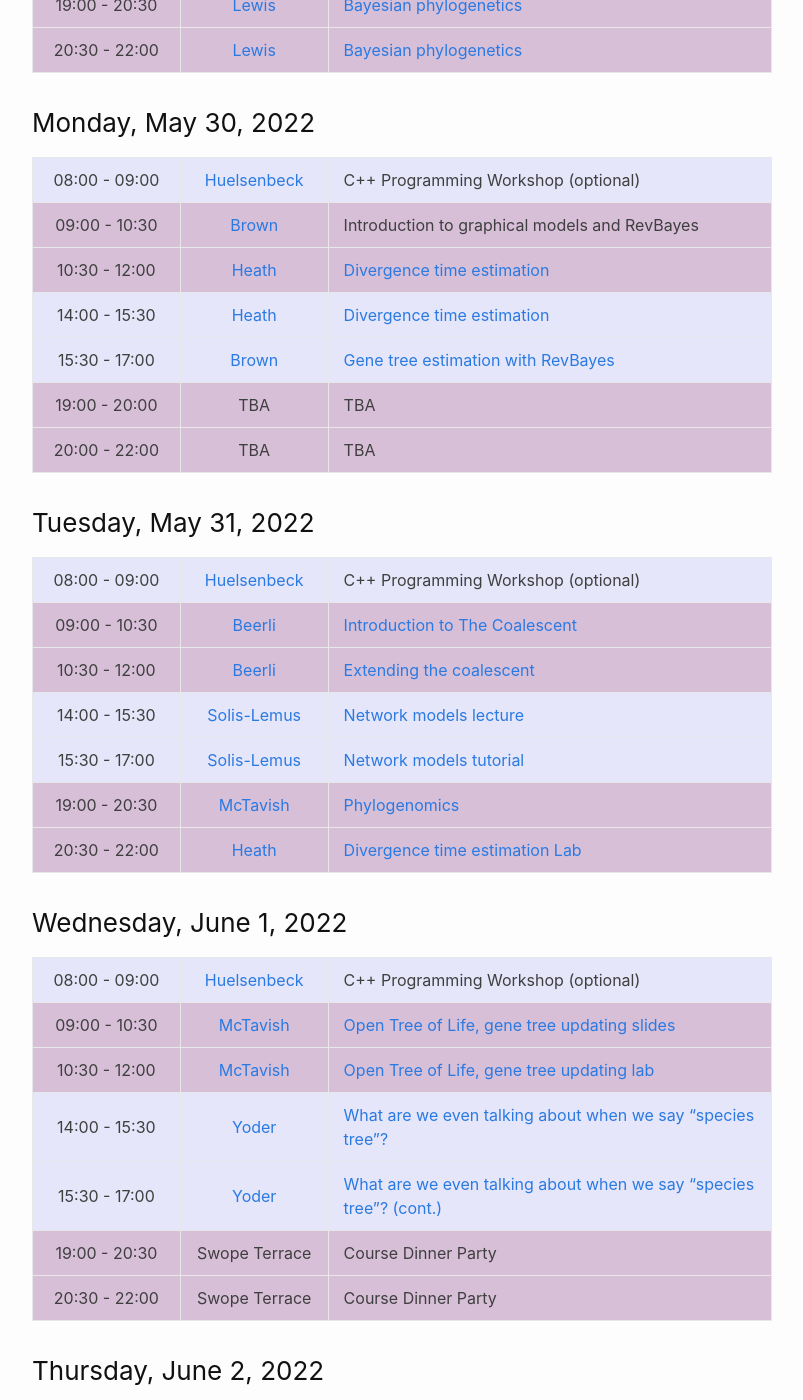
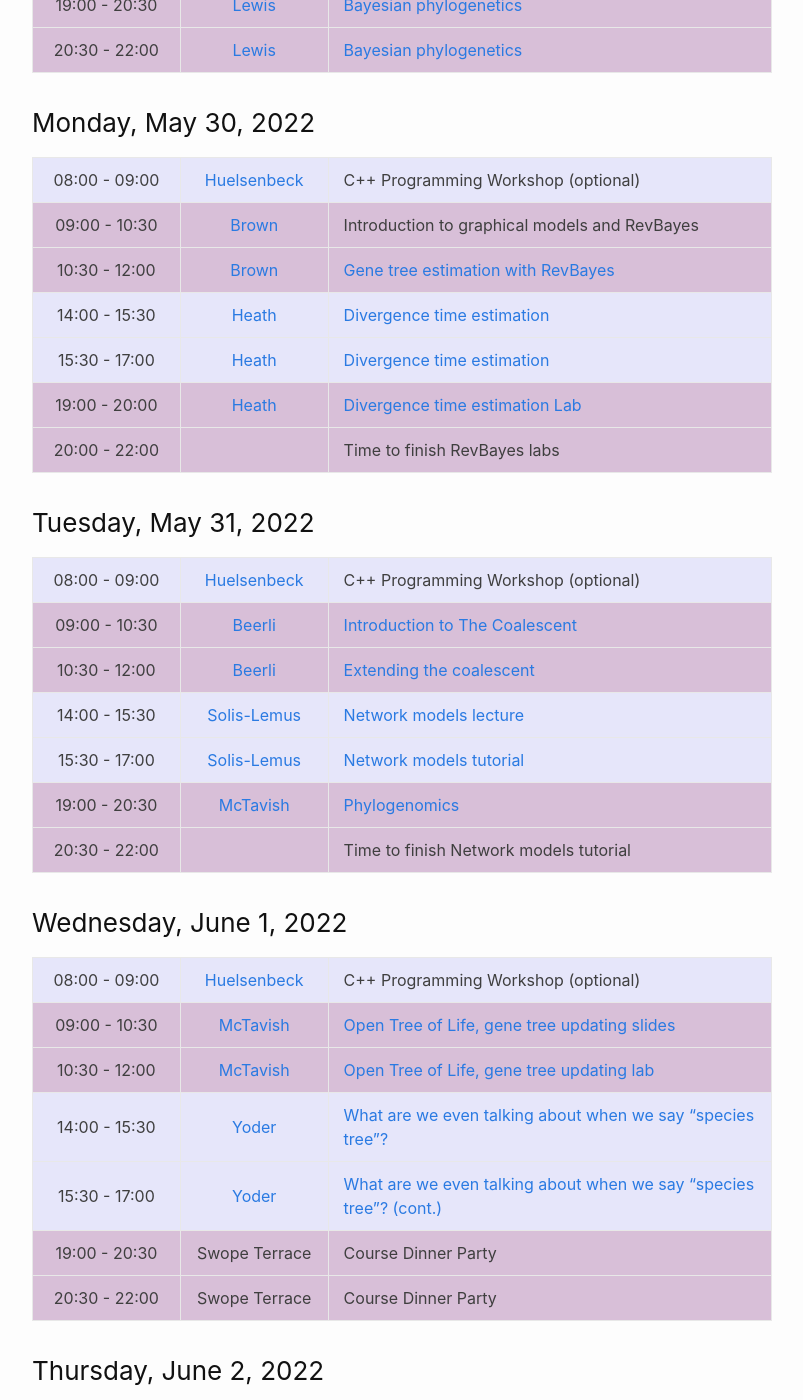
Before and after one commit to molevolworkshop/molevolworkshop.github.io, a Jekyll site: the page built from schedule.md, in a window 1280 px wide and 1400 px high, scrolled down 1380 px. Shown: the whole window, without its empty margins (238-1041 px from the left). Built offline with Jekyll 4.4.1, drawn with Linux system fonts in a browser that asks for light colours.

Commit message:
adjusted schedule to create RevBayes day

```diff
--- a/schedule.md
+++ b/schedule.md
@@ -45,12 +45,16 @@
 ---------------|--------------------------------------|-----------------------------------
  08:00 - 09:00 | [Huelsenbeck](/faculty-huelsenbeck)  | C++ Programming Workshop (optional)
  09:00 - 10:30 | [Brown](/faculty-brown/)             | Introduction to graphical models and RevBayes
- 10:30 - 12:00 | [Heath](/faculty-heath/)             | [Divergence time estimation](https://figshare.com/articles/Bayesian_Divergence-Time_Estimation_Lecture/6849005)
+ 10:30 - 12:00 | [Brown](/faculty-brown/)             | [Gene tree estimation with RevBayes](https://revbayes.github.io/tutorials/ctmc/)
  14:00 - 15:30 | [Heath](/faculty-heath/)             | [Divergence time estimation](https://figshare.com/articles/Bayesian_Divergence-Time_Estimation_Lecture/6849005)
- 15:30 - 17:00 | [Brown](/faculty-brown/)             | [Gene tree estimation with RevBayes](https://revbayes.github.io/tutorials/ctmc/)
- 19:00 - 20:00 | TBA                                  | TBA
- 20:00 - 22:00 | TBA                                  | TBA
+ 15:30 - 17:00 | [Heath](/faculty-heath/)             | [Divergence time estimation](https://figshare.com/articles/Bayesian_Divergence-Time_Estimation_Lecture/6849005)
+ 19:00 - 20:00 | [Heath](/faculty-heath/)             | [Divergence time estimation Lab](https://revbayes.github.io/tutorials/fbd/fbd_specimen.html)
+ 20:00 - 22:00 |                                      | Time to finish RevBayes labs
 {:.daily-schedule-cpp}
+
+
+
+
 
 ### Tuesday, May 31, 2022
 
@@ -61,7 +65,7 @@
  14:00 - 15:30 | [Solis-Lemus](/faculty-solis-lemus/) | [Network models lecture]({{ site.baseurl }}/faculty/solis-lemus/pdf/Talk-networks-mbl-opt.pdf)
  15:30 - 17:00 | [Solis-Lemus](/faculty-solis-lemus/) | [Network models tutorial](https://github.com/crsl4/PhyloNetworks.jl/wiki)
  19:00 - 20:30 | [McTavish](/faculty-mctavish/)       | [Phylogenomics]({{ site.baseurl }}/faculty/mctavish/pdf/Genomics_WH2019opt.pdf)
- 20:30 - 22:00 | [Heath](/faculty-heath/)             | [Divergence time estimation Lab](https://revbayes.github.io/tutorials/fbd/fbd_specimen.html)
+ 20:30 - 22:00 |                                      | Time to finish Network models tutorial
 {:.daily-schedule-cpp}
 
 ### Wednesday, June 1, 2022
```
